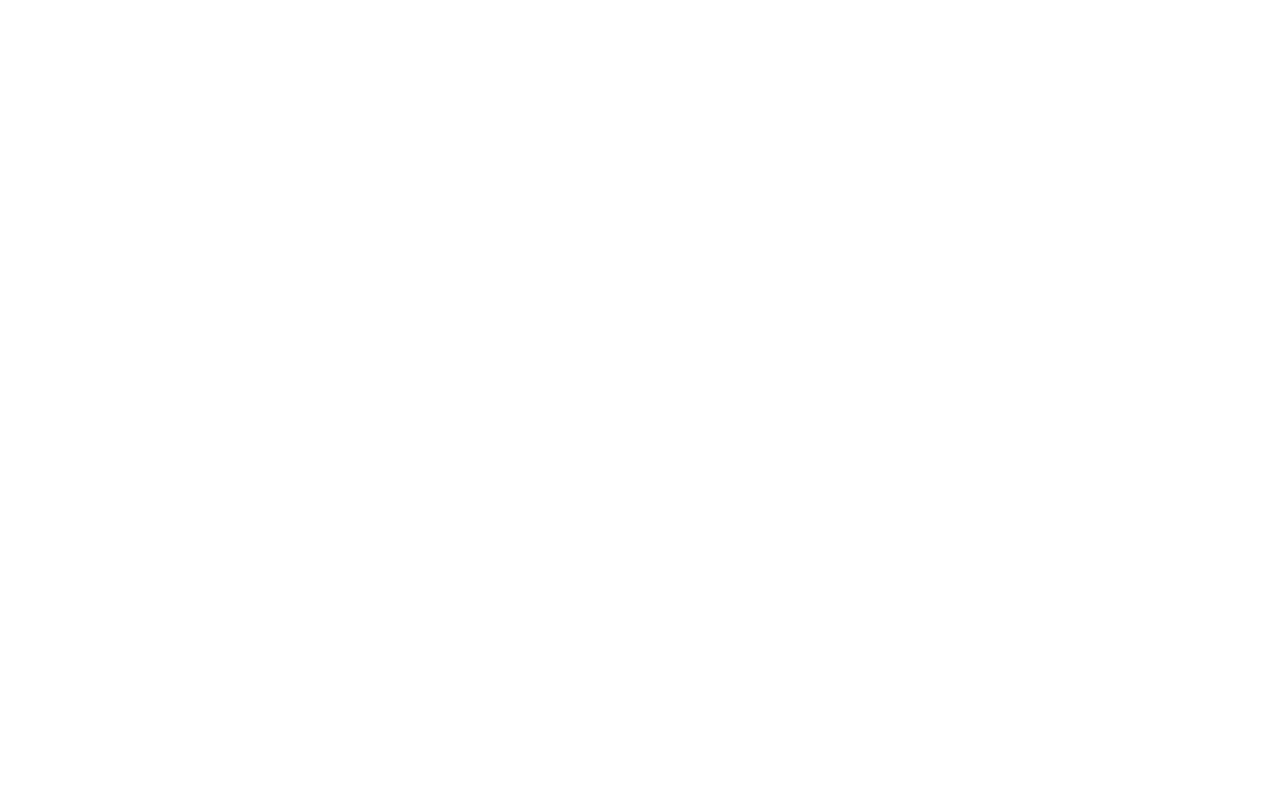
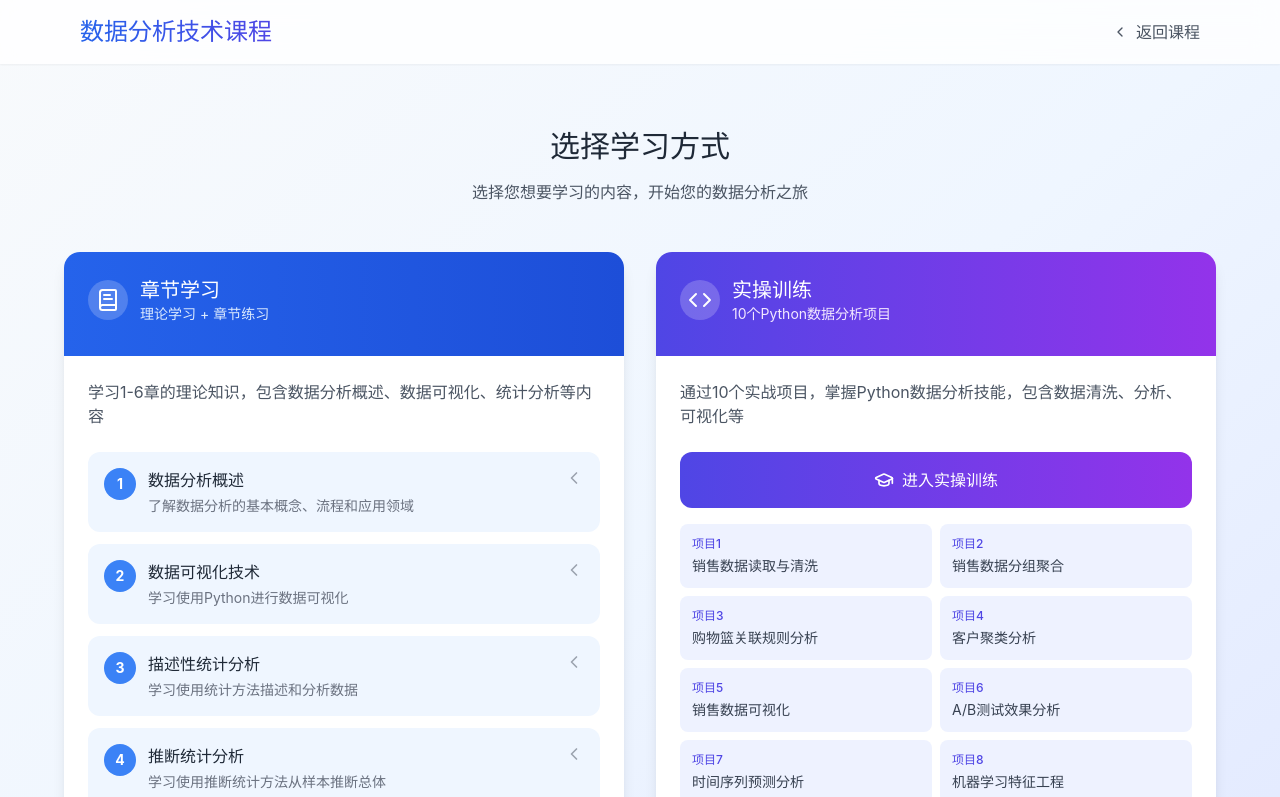
Before and after one commit to xiaolin518/LL6, a React (Vite) app: page /data-analysis/select in a window 1280 px wide. Before the commit this address had no page. Shown: the top 797 px of the page. Built offline with nearby package versions, Linux system fonts and the light colour scheme.

Commit message:
添加学习选择页面

```diff
--- a/src/App.tsx
+++ b/src/App.tsx
@@ -3,6 +3,7 @@
 import DataAnalysisCourse from "./pages/DataAnalysisCourse";
 import PracticalTraining from "./pages/PracticalTraining";
 import ChapterPractice from "./pages/ChapterPractice";
+import LearningSelect from "./pages/LearningSelect";
 
 export default function App() {
   return (
@@ -12,6 +13,7 @@
         <Route path="/data-analysis" element={<DataAnalysisCourse />} />
         <Route path="/data-analysis/practical" element={<PracticalTraining />} />
         <Route path="/data-analysis/chapter/:chapterId" element={<ChapterPractice />} />
+        <Route path="/data-analysis/select" element={<LearningSelect />} />
       </Routes>
     </Router>
   );
--- a/src/pages/DataAnalysisCourse.tsx
+++ b/src/pages/DataAnalysisCourse.tsx
@@ -350,10 +350,13 @@
           <p className="text-xl text-gray-600 mb-8">
             高职大二学期课程 | 理论学习 + 章节练习
           </p>
-          <div className="inline-flex items-center gap-2 px-6 py-3 bg-white rounded-full shadow-lg hover:shadow-xl transition-shadow">
+          <button
+            onClick={() => navigate('/data-analysis/select')}
+            className="inline-flex items-center gap-2 px-6 py-3 bg-white rounded-full shadow-lg hover:shadow-xl transition-shadow cursor-pointer"
+          >
             <BookOpen className="w-5 h-5 text-blue-600" />
             <span className="text-gray-700 font-medium">开始学习</span>
-          </div>
+          </button>
         </div>
       </section>
 
--- /dev/null
+++ b/src/pages/LearningSelect.tsx
@@ -0,0 +1,139 @@
+import { useNavigate } from 'react-router-dom';
+import { BookOpen, Code, ChevronLeft, BookText, GraduationCap } from 'lucide-react';
+
+export default function LearningSelect() {
+  const navigate = useNavigate();
+
+  const chapters = [
+    { id: 'chapter1', title: '数据分析概述', description: '了解数据分析的基本概念、流程和应用领域' },
+    { id: 'chapter2', title: '数据可视化技术', description: '学习使用Python进行数据可视化' },
+    { id: 'chapter3', title: '描述性统计分析', description: '学习使用统计方法描述和分析数据' },
+    { id: 'chapter4', title: '推断统计分析', description: '学习使用推断统计方法从样本推断总体' },
+    { id: 'chapter5', title: '预测分析', description: '学习使用机器学习方法进行预测' },
+    { id: 'chapter6', title: '商务数据分析案例', description: '通过实际案例学习商务数据分析' },
+  ];
+
+  const projects = [
+    { id: 1, title: '销售数据读取与清洗', desc: '使用Pandas读取CSV数据，处理缺失值和异常值' },
+    { id: 2, title: '销售数据分组聚合', desc: '使用groupby函数按用户分组，计算销售额和客单价' },
+    { id: 3, title: '购物篮关联规则分析', desc: '使用Apriori算法进行关联规则挖掘' },
+    { id: 4, title: '客户聚类分析', desc: '使用K-means算法对客户进行聚类分析' },
+    { id: 5, title: '销售数据可视化', desc: '使用Matplotlib绘制销售趋势图表' },
+    { id: 6, title: 'A/B测试效果分析', desc: '使用卡方检验分析A/B测试结果' },
+    { id: 7, title: '时间序列预测分析', desc: '使用ARIMA模型进行时间序列预测' },
+    { id: 8, title: '机器学习特征工程', desc: '创建衍生特征和使用LabelEncoder编码' },
+    { id: 9, title: '客户RFM价值分层', desc: '计算RFM评分，进行客户分层' },
+    { id: 10, title: '自动化销售报表生成', desc: '使用ExcelWriter生成自动化报表' },
+  ];
+
+  return (
+    <div className="min-h-screen bg-gradient-to-br from-slate-50 via-blue-50 to-indigo-100">
+      <nav className="bg-white/80 backdrop-blur-md sticky top-0 z-50 shadow-sm">
+        <div className="max-w-6xl mx-auto px-4 py-4">
+          <div className="flex items-center justify-between">
+            <div className="text-2xl font-bold bg-gradient-to-r from-blue-600 to-indigo-600 bg-clip-text text-transparent">
+              数据分析技术课程
+            </div>
+            <div className="flex items-center gap-6 text-gray-600">
+              <button
+                onClick={() => navigate('/data-analysis')}
+                className="hover:text-blue-600 transition-colors flex items-center gap-2"
+              >
+                <ChevronLeft className="w-4 h-4" />
+                返回课程
+              </button>
+            </div>
+          </div>
+        </div>
+      </nav>
+
+      <section className="py-16 px-4">
+        <div className="max-w-6xl mx-auto">
+          <div className="text-center mb-12">
+            <h1 className="text-3xl font-bold text-gray-800 mb-4">选择学习方式</h1>
+            <p className="text-gray-600">选择您想要学习的内容，开始您的数据分析之旅</p>
+          </div>
+
+          <div className="grid grid-cols-1 lg:grid-cols-2 gap-8">
+            {/* 左侧：章节学习 */}
+            <div className="bg-white rounded-2xl shadow-lg overflow-hidden">
+              <div className="bg-gradient-to-r from-blue-600 to-blue-700 p-6">
+                <div className="flex items-center gap-3 mb-2">
+                  <div className="bg-white/20 rounded-full p-2">
+                    <BookText className="w-6 h-6 text-white" />
+                  </div>
+                  <div>
+                    <h2 className="text-xl font-bold text-white">章节学习</h2>
+                    <p className="text-blue-100 text-sm">理论学习 + 章节练习</p>
+                  </div>
+                </div>
+              </div>
+              <div className="p-6">
+                <p className="text-gray-600 mb-6">学习1-6章的理论知识，包含数据分析概述、数据可视化、统计分析等内容</p>
+                <div className="space-y-3">
+                  {chapters.map((chapter, index) => (
+                    <button
+                      key={chapter.id}
+                      onClick={() => navigate(`/data-analysis#${chapter.id}`)}
+                      className="w-full text-left p-4 bg-blue-50 rounded-xl hover:bg-blue-100 transition-colors group"
+                    >
+                      <div className="flex items-start gap-3">
+                        <div className="w-8 h-8 rounded-full bg-blue-500 text-white flex items-center justify-center text-sm font-bold shrink-0">
+                          {index + 1}
+                        </div>
+                        <div className="flex-1">
+                          <h3 className="font-semibold text-gray-800 group-hover:text-blue-600 transition-colors">
+                            {chapter.title}
+                          </h3>
+                          <p className="text-sm text-gray-500 mt-1">{chapter.description}</p>
+                        </div>
+                        <ChevronLeft className="w-5 h-5 text-gray-400 group-hover:text-blue-500 group-hover:translate-x-1 transition-all" />
+                      </div>
+                    </button>
+                  ))}
+                </div>
+              </div>
+            </div>
+
+            {/* 右侧：实操训练 */}
+            <div className="bg-white rounded-2xl shadow-lg overflow-hidden">
+              <div className="bg-gradient-to-r from-indigo-600 to-purple-600 p-6">
+                <div className="flex items-center gap-3 mb-2">
+                  <div className="bg-white/20 rounded-full p-2">
+                    <Code className="w-6 h-6 text-white" />
+                  </div>
+                  <div>
+                    <h2 className="text-xl font-bold text-white">实操训练</h2>
+                    <p className="text-purple-100 text-sm">10个Python数据分析项目</p>
+                  </div>
+                </div>
+              </div>
+              <div className="p-6">
+                <p className="text-gray-600 mb-6">通过10个实战项目，掌握Python数据分析技能，包含数据清洗、分析、可视化等</p>
+                <button
+                  onClick={() => navigate('/data-analysis/practical')}
+                  className="w-full bg-gradient-to-r from-indigo-600 to-purple-600 text-white py-4 rounded-xl font-semibold hover:from-indigo-700 hover:to-purple-700 transition-colors flex items-center justify-center gap-2 mb-4"
+                >
+                  <GraduationCap className="w-5 h-5" />
+                  进入实操训练
+                </button>
+                <div className="grid grid-cols-2 gap-2">
+                  {projects.map(project => (
+                    <div
+                      key={project.id}
+                      onClick={() => navigate(`/data-analysis/practical`)}
+                      className="p-3 bg-indigo-50 rounded-lg hover:bg-indigo-100 transition-colors cursor-pointer"
+                    >
+                      <div className="text-xs text-indigo-600 font-medium mb-1">项目{project.id}</div>
+                      <div className="text-sm text-gray-700 line-clamp-2">{project.title}</div>
+                    </div>
+                  ))}
+                </div>
+              </div>
+            </div>
+          </div>
+        </div>
+      </section>
+    </div>
+  );
+}
```
